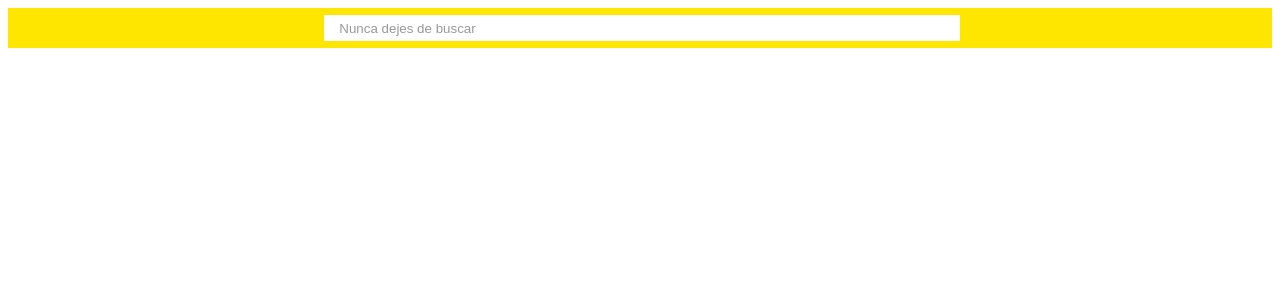
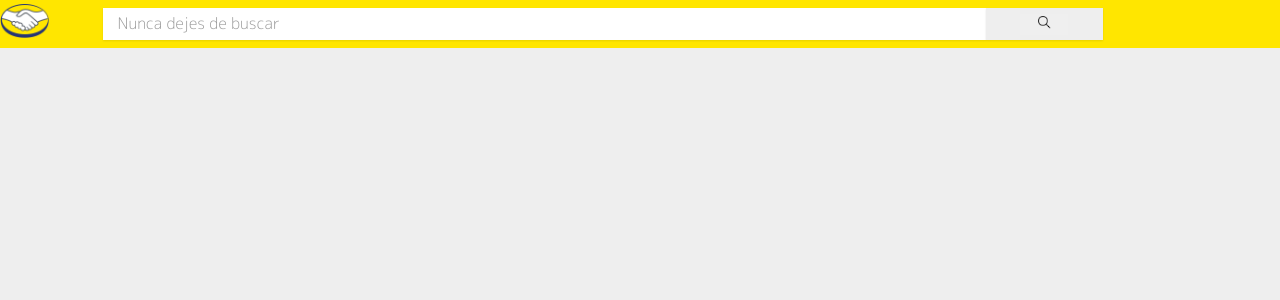
Before and after one commit to Inventrixx/ecommerce-challenge, a Next.js app: page / in a window 1280 px wide. Shown: the top 300 px of the page. Built offline with nearby package versions, Linux system fonts and the light colour scheme.

Commit message:
feat & refactor: added searchbox to layout

```diff
--- a/src/components/SearchBox.jsx
+++ b/src/components/SearchBox.jsx
@@ -1,14 +1,61 @@
-import React from "react";
+import React, { useState } from "react";
+import Link from "next/link";
+import { useRouter } from "next/router";
 
-const SearchBox = () => {
+const SearchBox = ({ value }) => {
+  const router = useRouter();
+  const [search, setSearch] = useState(value);
+
+  const handleSubmit = async (event) => {
+    event.preventDefault();
+    if (search) {
+      router.push("/items?search=" + search);
+    }
+  };
+
+  const handleSearch = () => {
+    if (search) {
+      router.push("/items?search=" + search);
+    }
+  };
+
+  const handleOnChangeSearch = (event) => {
+    event.preventDefault();
+
+    const search = event.target.value;
+
+    setSearch(search);
+  };
+
   return (
-    <section className="searchBox">
+    <section className="navbar-section">
+      <div className="logo-container">
+        <Link href="/">
+          <a>
+            <img className="logo-item" src="/Logo_ML_search.png" />
+          </a>
+        </Link>
+      </div>
       <div className="input-container">
-        <input
-          className="input-item"
-          type="text"
-          placeholder="Nunca dejes de buscar"
-        />
+        <form className="searchbox-form" onSubmit={handleSubmit}>
+          <input
+            className="input-item"
+            aria-label="Ingresa lo que quieras buscar"
+            value={search}
+            onChange={handleOnChangeSearch}
+            type="text"
+            placeholder="Nunca dejes de buscar"
+          />
+        </form>
+        <div className="search-icon-container">
+          <button
+            type="submit"
+            className="search-icon-button"
+            onClick={handleSearch}
+          >
+            <img className="search-icon" src="/search-icon.png" />
+          </button>
+        </div>
       </div>
     </section>
   );
--- a/src/pages/_app.jsx
+++ b/src/pages/_app.jsx
@@ -1,7 +1,18 @@
+import React from "react";
 import "../styles/css/SearchBox.css";
+import "../styles/css/BreadCrumbs.css";
+import "../styles/css/ProductsIndex.css";
+import "../styles/css/ProductsList.css";
+import "../styles/css/ProductDetail.css";
+import "../styles/css/main.css";
 
 function MyApp({ Component, pageProps }) {
-  return <Component {...pageProps} />;
+  const Layout = Component.Layout ? Component.Layout : React.Fragment;
+  return (
+    <Layout>
+      <Component {...pageProps} />
+    </Layout>
+  );
 }
 
 export default MyApp;
--- a/src/styles/css/SearchBox.css
+++ b/src/styles/css/SearchBox.css
@@ -1,25 +1,58 @@
-.searchBox {
+@media screen and (min-width: 300px) {
+  .navbar-section {
     display: flex;
     justify-content: center;
-  flex-direction: column;
     align-items: center;
     width: auto;
     background-color: #FFE600;
-  height: 5vh;
+    height: 6vh;
   }
-.searchBox .input-container {
+  .navbar-section .logo-container {
+    display: flex;
+    justify-content: center;
+  }
+  .navbar-section .logo-item {
     width: 50%;
   }
-.searchBox .input-container .input-item {
+  .navbar-section .input-container {
     width: 100%;
+    margin-left: 5px;
+    display: flex;
+  }
+  .navbar-section .input-container .searchbox-form {
+    width: 75%;
+    box-shadow: 0 1px 2px 0 rgba(0, 0, 0, 0.1);
+  }
+  .navbar-section .input-container .searchbox-form .input-item {
     -webkit-appearance: none;
     outline: none;
     border: none;
-  height: 3vh;
+    line-height: 10pt;
+    padding-top: 5px;
+    padding-bottom: 7px;
+    padding-left: 15px;
+    font-size: 1em;
+    height: 4vh;
+    width: 100%;
   }
-.searchBox .input-container .input-item::placeholder {
+  .navbar-section .input-container .searchbox-form .input-item::placeholder {
     color: #999999;
-  padding: 1em;
+  }
+  .navbar-section .input-container .search-icon-container {
+    width: 10%;
+    display: flex;
+    align-content: center;
+    justify-content: center;
+    align-items: center;
+    background-color: #EEEEEE;
+    box-shadow: 0 1px 2px 0 rgba(0, 0, 0, 0.1);
+  }
+  .navbar-section .input-container .search-icon-container .search-icon-button {
+    border: none;
+  }
+  .navbar-section .input-container .search-icon-container .search-icon-button .search-icon {
+    width: 35%;
+  }
 }
 
 /*# sourceMappingURL=SearchBox.css.map */
--- a/src/styles/css/main.css
+++ b/src/styles/css/main.css
@@ -1,11 +1,23 @@
+@import url("https://fonts.googleapis.com/css2?family=M+PLUS+Rounded+1c:wght@300&display=swap");
 html,
 body {
   padding: 0;
   margin: 0;
+  background-color: #EEEEEE;
+}
+
+a {
+  text-decoration: none;
+  cursor: pointer;
+}
+
+ul li {
+  list-style-type: none;
 }
 
 * {
   box-sizing: border-box;
+  font-family: "M PLUS Rounded 1c", sans-serif;
 }
 
 /*# sourceMappingURL=main.css.map */
--- a/src/styles/scss/SearchBox.scss
+++ b/src/styles/scss/SearchBox.scss
@@ -1,31 +1,89 @@
-$yellow: #FFE600;
+$navbar-bg: #FFE600;
 $placeholderText: #999999;
+$search-icon-bg: #EEEEEE;
+$shadow: rgba(0, 0, 0, .1);
+$small: 300px;
+$medium: 900px;
 
-.searchBox {
+
+@media screen and (min-width: $small) {
+
+
+
+    .navbar-section {
         display: flex;
         justify-content: center;
-    flex-direction: column;
         align-items: center;
         width: auto;
-    background-color: $yellow;
-    height: 5vh;
+        background-color: $navbar-bg;
+        height: 6vh;
+
+        .logo-container {
+            display: flex;
+            justify-content: center;
+        }
+
+        .logo-item {
+            width: 50%;
+        }
+
 
         .input-container {
-        width: 50%;
+            width: 100%;
+            margin-left: 5px;
+            display: flex;
+
+
+            .searchbox-form {
+                width: 75%;
+                box-shadow: 0 1px 2px 0 rgb(0 0 0 / 10%);
+
 
                 .input-item {
-            width: 100%;
                     -webkit-appearance: none;
                     outline: none;
                     border: none;
-            height: 3vh;
+                    line-height: 10pt;
+                    padding-top: 5px;
+                    padding-bottom: 7px;
+                    padding-left: 15px;
+                    font-size: 1em;
+                    height: 4vh;
+                    width: 100%;
+
 
                     &::placeholder {
                         color: $placeholderText;
-                padding: 1em;
                     }
                 }
             }
 
+            .search-icon-container {
+                width: 10%;
+                display: flex;
+                align-content: center;
+                justify-content: center;
+                align-items: center;
+                background-color: $search-icon-bg;
+                box-shadow: 0 1px 2px 0 rgb(0 0 0 / 10%);
+
+                .search-icon-button {
+                    border: none;
+
+
+                    .search-icon {
+                        width: 35%;
+                    }
 
                 }
+
+
+            }
+
+
+        }
+
+
+    }
+
+}
--- a/src/styles/scss/main.scss
+++ b/src/styles/scss/main.scss
@@ -1,10 +1,26 @@
+@import url('https://fonts.googleapis.com/css2?family=M+PLUS+Rounded+1c:wght@300&display=swap');
+
+
 html,
 body {
     padding: 0;
     margin: 0;
+    background-color: #EEEEEE;
+}
+
+a {
+    text-decoration: none;
+    cursor: pointer;
+}
+
+ul {
+    li {
+        list-style-type: none;
+    }
 }
 
 
 * {
     box-sizing: border-box;
+    font-family: 'M PLUS Rounded 1c', sans-serif;
 }
```
Also changed, not shown: src/components/MyLayout.jsx (added, +17 -0 lines), 2 other files (tests, documents, lock files or other folders). Lines whose indentation alone changed are shown as unchanged.
